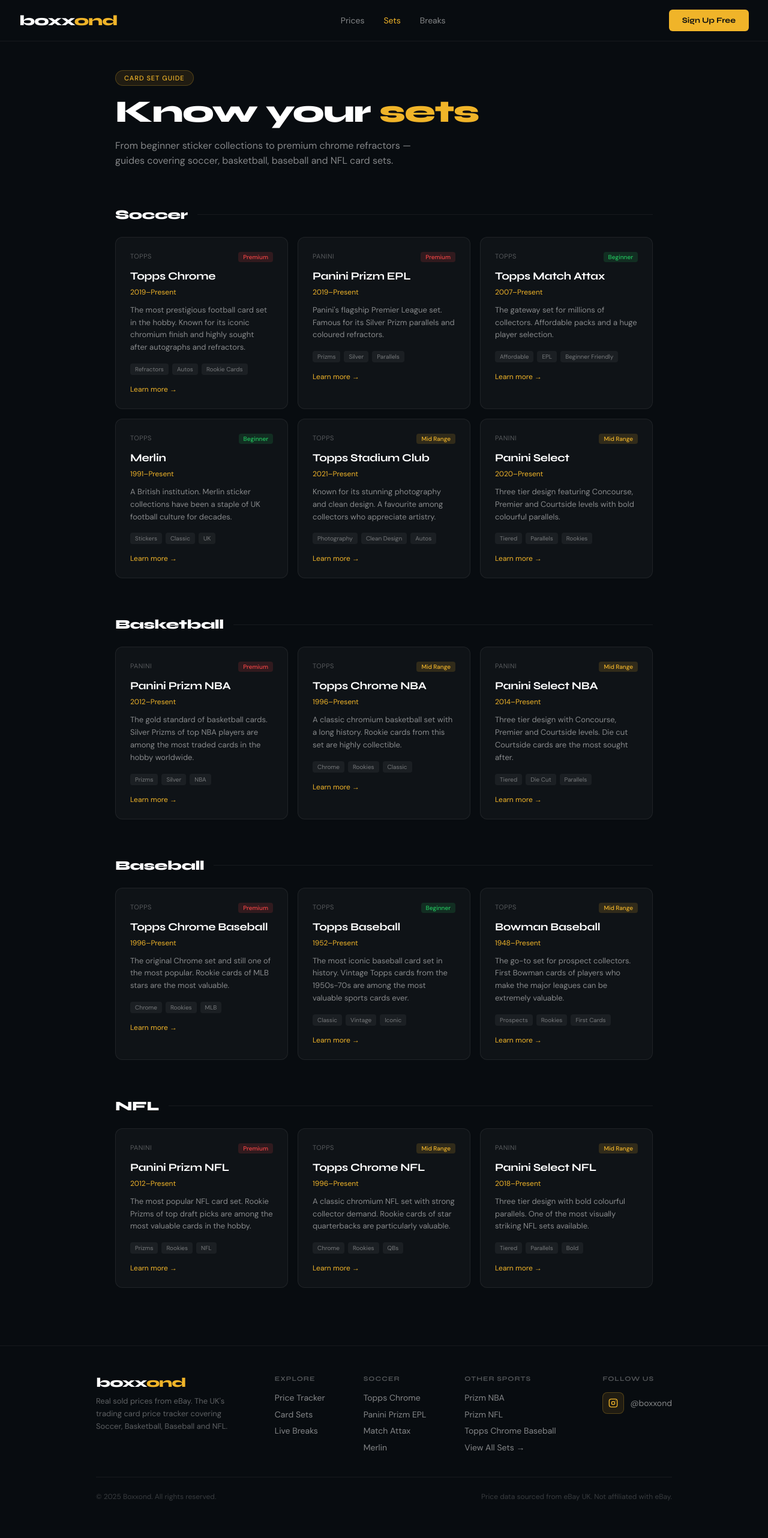
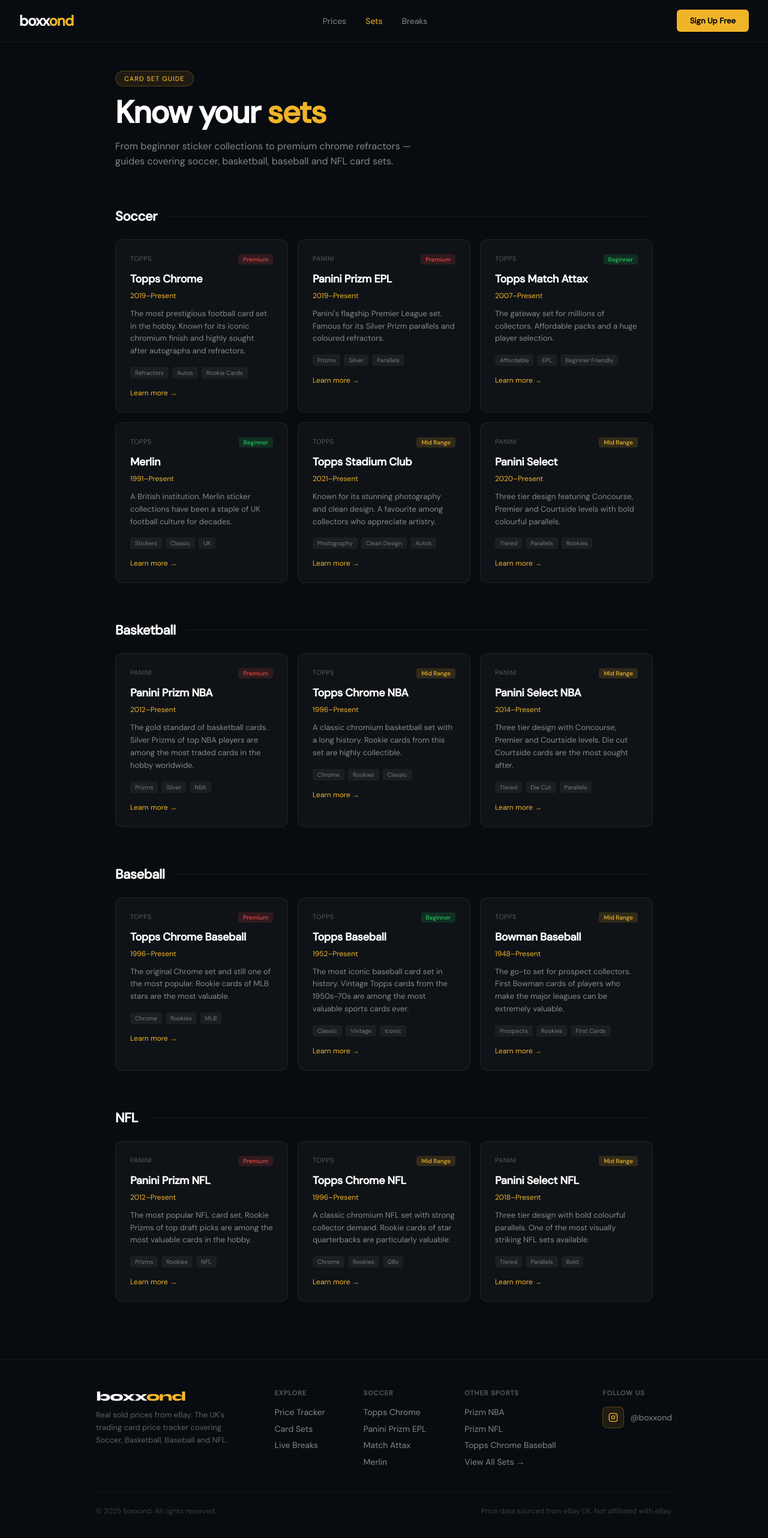
Before and after one commit to BoxxondMike/Boxxond, a Next.js app: page /sets in a window 1280 px wide. Shown: the top 2564 px of the page at 60% size. Built offline with nearby package versions, Linux system fonts and the light colour scheme.

Commit message:
simplify fonts - Syne logo only, DM Sans everywhere else

```diff
--- a/app/layout.tsx
+++ b/app/layout.tsx
@@ -65,7 +65,7 @@ export default function RootLayout({
 
               <div style={{ display: "flex", gap: "4rem", flexWrap: "wrap" }}>
                 <div>
-                  <div style={{ fontSize: "11px", color: "rgba(255,255,255,0.3)", textTransform: "uppercase", letterSpacing: "1px", marginBottom: "1rem", fontFamily: "var(--font-syne)", fontWeight: 700 }}>Explore</div>
+                  <div style={{ fontSize: "11px", color: "rgba(255,255,255,0.3)", textTransform: "uppercase", letterSpacing: "1px", marginBottom: "1rem", fontFamily: "var(--font-dm-sans)", fontWeight: 700 }}>Explore</div>
                   <div style={{ display: "flex", flexDirection: "column", gap: "0.6rem" }}>
                     <Link href="/" style={{ fontSize: "14px", color: "rgba(255,255,255,0.5)", textDecoration: "none" }}>Price Tracker</Link>
                     <Link href="/sets" style={{ fontSize: "14px", color: "rgba(255,255,255,0.5)", textDecoration: "none" }}>Card Sets</Link>
@@ -74,7 +74,7 @@ export default function RootLayout({
                 </div>
 
                 <div>
-  <div style={{ fontSize: "11px", color: "rgba(255,255,255,0.3)", textTransform: "uppercase", letterSpacing: "1px", marginBottom: "1rem", fontFamily: "var(--font-syne)", fontWeight: 700 }}>Soccer</div>
+  <div style={{ fontSize: "11px", color: "rgba(255,255,255,0.3)", textTransform: "uppercase", letterSpacing: "1px", marginBottom: "1rem", fontFamily: "var(--font-dm-sans)", fontWeight: 700 }}>Soccer</div>
   <div style={{ display: "flex", flexDirection: "column", gap: "0.6rem" }}>
     <Link href="/sets/topps-chrome" style={{ fontSize: "14px", color: "rgba(255,255,255,0.5)", textDecoration: "none" }}>Topps Chrome</Link>
     <Link href="/sets/panini-prizm-epl" style={{ fontSize: "14px", color: "rgba(255,255,255,0.5)", textDecoration: "none" }}>Panini Prizm EPL</Link>
@@ -84,7 +84,7 @@ export default function RootLayout({
 </div>
 
 <div>
-  <div style={{ fontSize: "11px", color: "rgba(255,255,255,0.3)", textTransform: "uppercase", letterSpacing: "1px", marginBottom: "1rem", fontFamily: "var(--font-syne)", fontWeight: 700 }}>Other Sports</div>
+  <div style={{ fontSize: "11px", color: "rgba(255,255,255,0.3)", textTransform: "uppercase", letterSpacing: "1px", marginBottom: "1rem", fontFamily: "var(--font-dm-sans)", fontWeight: 700 }}>Other Sports</div>
   <div style={{ display: "flex", flexDirection: "column", gap: "0.6rem" }}>
     <Link href="/sets/panini-prizm-nba" style={{ fontSize: "14px", color: "rgba(255,255,255,0.5)", textDecoration: "none" }}>Prizm NBA</Link>
     <Link href="/sets/panini-prizm-nfl" style={{ fontSize: "14px", color: "rgba(255,255,255,0.5)", textDecoration: "none" }}>Prizm NFL</Link>
@@ -95,7 +95,7 @@ export default function RootLayout({
               </div>
 
               <div>
-                <div style={{ fontSize: "11px", color: "rgba(255,255,255,0.3)", textTransform: "uppercase", letterSpacing: "1px", marginBottom: "1rem", fontFamily: "var(--font-syne)", fontWeight: 700 }}>Follow Us</div>
+                <div style={{ fontSize: "11px", color: "rgba(255,255,255,0.3)", textTransform: "uppercase", letterSpacing: "1px", marginBottom: "1rem", fontFamily: "var(--font-dm-sans)", fontWeight: 700 }}>Follow Us</div>
                 <a href="https://instagram.com/boxxond" target="_blank" rel="noopener noreferrer" style={{ display: "flex", alignItems: "center", gap: "10px", textDecoration: "none" }}>
                   <div style={{ width: "36px", height: "36px", background: "rgba(240,180,41,0.1)", border: "1px solid rgba(240,180,41,0.25)", borderRadius: "8px", display: "flex", alignItems: "center", justifyContent: "center" }}>
                     <svg width="16" height="16" viewBox="0 0 24 24" fill="none" stroke="#f0b429" strokeWidth="2" strokeLinecap="round" strokeLinejoin="round">
--- a/app/sets/page.tsx
+++ b/app/sets/page.tsx
@@ -177,7 +177,7 @@ export default function SetsPage() {
     <main style={{ background: "#080c10", minHeight: "100vh", color: "#ffffff", fontFamily: "var(--font-dm-sans)" }}>
 
       <nav style={{ display: "flex", alignItems: "center", justifyContent: "space-between", padding: "1rem 2rem", borderBottom: "1px solid rgba(255,255,255,0.06)" }}>
-        <Link href="/" style={{ fontFamily: "var(--font-syne)", fontWeight: 800, fontSize: "24px", letterSpacing: "-1px", color: "#fff", textDecoration: "none" }}>
+        <Link href="/" style={{ fontFamily: "var(--font-dm-sans)", fontWeight: 800, fontSize: "24px", letterSpacing: "-1px", color: "#fff", textDecoration: "none" }}>
           boxx<span style={{ color: "#f0b429" }}>ond</span>
         </Link>
         <div style={{ display: "flex", gap: "2rem", fontSize: "14px" }}>
@@ -185,7 +185,7 @@ export default function SetsPage() {
           <Link href="/sets" style={{ color: "#f0b429", textDecoration: "none" }}>Sets</Link>
           <a href="#" style={{ color: "rgba(255,255,255,0.5)", textDecoration: "none" }}>Breaks</a>
         </div>
-        <button style={{ background: "#f0b429", color: "#080c10", fontFamily: "var(--font-syne)", fontWeight: 700, fontSize: "13px", padding: "10px 22px", border: "none", borderRadius: "6px", cursor: "pointer" }}>
+        <button style={{ background: "#f0b429", color: "#080c10", fontFamily: "var(--font-dm-sans)", fontWeight: 700, fontSize: "13px", padding: "10px 22px", border: "none", borderRadius: "6px", cursor: "pointer" }}>
           Sign Up Free
         </button>
       </nav>
@@ -194,7 +194,7 @@ export default function SetsPage() {
         <div style={{ display: "inline-block", background: "rgba(240,180,41,0.1)", border: "1px solid rgba(240,180,41,0.25)", color: "#f0b429", fontSize: "11px", fontWeight: 500, padding: "5px 14px", borderRadius: "20px", marginBottom: "1rem", letterSpacing: "1px", textTransform: "uppercase" }}>
           Card Set Guide
         </div>
-        <h1 style={{ fontFamily: "var(--font-syne)", fontWeight: 800, fontSize: "clamp(32px, 5vw, 52px)", letterSpacing: "-1.5px", margin: "0 0 1rem", lineHeight: 1.05 }}>
+        <h1 style={{ fontFamily: "var(--font-dm-sans)", fontWeight: 800, fontSize: "clamp(32px, 5vw, 52px)", letterSpacing: "-1.5px", margin: "0 0 1rem", lineHeight: 1.05 }}>
           Know your <span style={{ color: "#f0b429" }}>sets</span>
         </h1>
         <p style={{ color: "rgba(255,255,255,0.5)", fontSize: "16px", lineHeight: 1.6, maxWidth: "500px", margin: 0 }}>
@@ -205,7 +205,7 @@ export default function SetsPage() {
       {sports.map((sport) => (
         <div key={sport.name} style={{ padding: "2rem", maxWidth: "960px", margin: "0 auto" }}>
           <div style={{ display: "flex", alignItems: "center", gap: "1rem", marginBottom: "1.5rem" }}>
-            <h2 style={{ fontFamily: "var(--font-syne)", fontWeight: 800, fontSize: "22px", letterSpacing: "-0.5px", margin: 0 }}>{sport.name}</h2>
+            <h2 style={{ fontFamily: "var(--font-dm-sans)", fontWeight: 800, fontSize: "22px", letterSpacing: "-0.5px", margin: 0 }}>{sport.name}</h2>
             <div style={{ flex: 1, height: "1px", background: "rgba(255,255,255,0.06)" }}/>
           </div>
           <div style={{ display: "grid", gridTemplateColumns: "repeat(auto-fill, minmax(280px, 1fr))", gap: "16px" }}>
@@ -219,7 +219,7 @@ export default function SetsPage() {
                     <span style={{ fontSize: "11px", color: "rgba(255,255,255,0.3)", textTransform: "uppercase", letterSpacing: "0.5px" }}>{set.manufacturer}</span>
                     <span style={{ background: difficultyColour[set.difficulty], color: difficultyText[set.difficulty], fontSize: "10px", padding: "2px 8px", borderRadius: "4px", fontWeight: 500 }}>{set.difficulty}</span>
                   </div>
-                  <div style={{ fontFamily: "var(--font-syne)", fontWeight: 700, fontSize: "18px", color: "#fff", marginBottom: "0.5rem", letterSpacing: "-0.3px" }}>{set.name}</div>
+                  <div style={{ fontFamily: "var(--font-dm-sans)", fontWeight: 700, fontSize: "18px", color: "#fff", marginBottom: "0.5rem", letterSpacing: "-0.3px" }}>{set.name}</div>
                   <div style={{ fontSize: "12px", color: "#f0b429", marginBottom: "0.75rem" }}>{set.year}</div>
                   <div style={{ fontSize: "13px", color: "rgba(255,255,255,0.5)", lineHeight: 1.6, marginBottom: "1rem" }}>{set.description}</div>
                   <div style={{ display: "flex", gap: "6px", flexWrap: "wrap" }}>
```
Also changed, not shown: app/page.tsx (+10 -10 lines).
